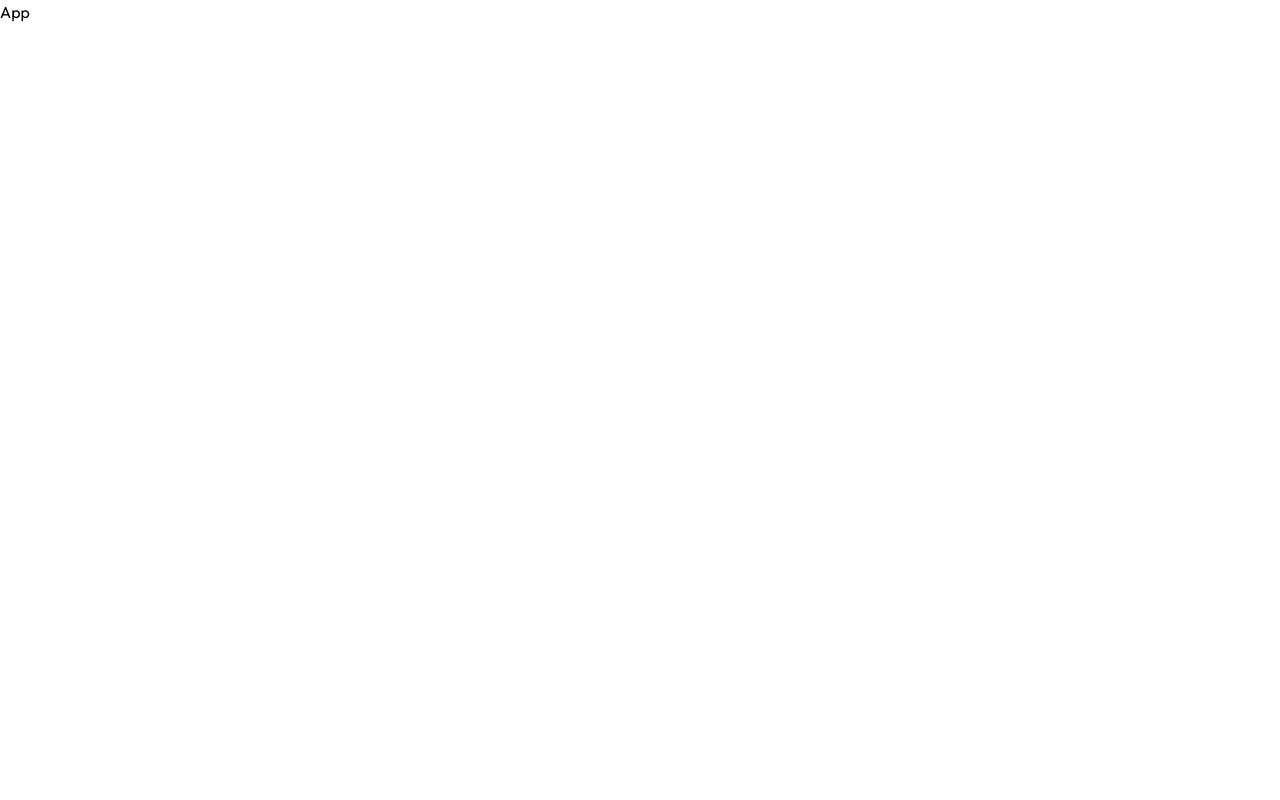
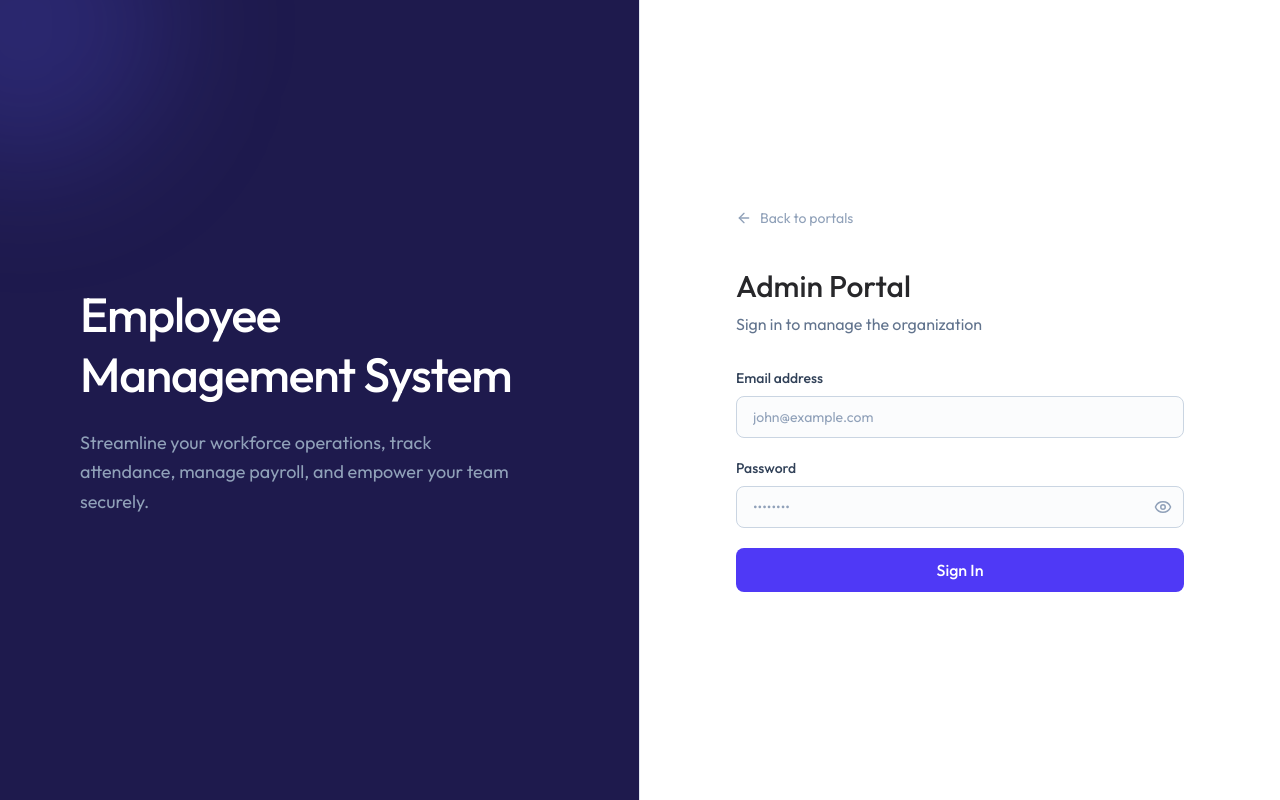
Before and after one commit to asam0816/EMS---Employee-Management-System, a React (Vite) app in the folder client/: page /login/admin in a window 1280 px wide. Built offline with nearby package versions, Linux system fonts and the light colour scheme.

Commit message:
login form UI completed

```diff
--- a/client/src/App.jsx
+++ b/client/src/App.jsx
@@ -1,8 +1,41 @@
-import React from 'react'
+import { Toaster } from "react-hot-toast"
+import { Navigate, Route, Routes } from "react-router-dom"
+import Layout from "./pages/Layout"
+import LoginLanding from "./pages/LoginLanding"
+import Dashboard from "./pages/Dashboard"
+import Employees from "./pages/Employees"
+import Attendance from "./pages/Attendance"
+import Leave from "./pages/Leave"
+import Payslips from "./pages/Payslips"
+import Settings from "./pages/Settings"
+import PrintPayslip from "./pages/PrintPayslip"
+import LoginForm from "./components/LoginForm"
 
 const App = () => {
   return (
-    <div>App</div>
+    <>
+      <Toaster />
+        <Routes>
+          <Route path="/login" element={ <LoginLanding/> }/>
+
+          <Route path="/login/admin" element={ <LoginForm role="admin" title="Admin Portal" subtitle="Sign in to manage the organization" /> }/>
+          <Route path="/login/employee" element={ <LoginForm role="employee" title="Employee Portal" subtitle="Sign in to access your account" /> }/>
+
+          <Route element={<Layout />}>
+          <Route path="/dashboard" element={<Dashboard />} />
+          <Route path="/employees" element={<Employees />} />
+          <Route path="/attendance" element={<Attendance />} />
+          <Route path="/leave" element={<Leave />} />
+          <Route path="/payslips" element={<Payslips />} />
+          <Route path="/settings" element={<Settings />} />
+        </Route>
+
+        <Route path="/print/payslips/:id" element={ <PrintPayslip/> }/>
+
+        <Route path="*" element={<Navigate to="/dashboard" replace />} />
+
+    </Routes>
+    </>
   )
 }
 
--- /dev/null
+++ b/client/src/components/LoginForm.jsx
@@ -0,0 +1,90 @@
+import React, { useState } from 'react'
+import { Link } from 'react-router-dom'
+import { ArrowLeft as ArrowLeftIcon, Eye, EyeOff } from 'lucide-react'
+import LoginLeftSide from './LoginLeftSide'
+
+const LoginForm = ({ role, title, subtitle }) => {
+  const [email, setEmail] = useState("")
+  const [password, setPassword] = useState("")
+  const [showPassword, setShowPassword] = useState(false)
+  const [error, setError] = useState("")
+  const [loading, setLoading] = useState(false)
+
+  const handleSubmit = async (e) => {
+    e.preventDefault()
+    // Add your login logic here
+  }
+
+  return (
+    <div className='min-h-screen flex flex-col md:flex-row'>
+      <LoginLeftSide />
+
+      <div className='flex-1 flex items-center justify-center p-6 sm:p-12 bg-white'>
+        <div className="w-full max-w-md animate-fade-in">
+
+          <Link to='/login' className='inline-flex items-center gap-2 text-slate-400 hover:text-slate-700 text-sm mb-10 transition-colors'>
+            <ArrowLeftIcon size={16} /> Back to portals
+          </Link>
+
+          <div className="mb-8">
+            <h1 className='text-2xl sm:text-3xl font-medium text-zinc-800'>{title}</h1>
+            <p className='text-slate-500 text-sm sm:text-base mt-2'>{subtitle}</p>
+          </div>
+
+          {error && (
+            <div className='mb-6 p-4 bg-rose-50 border border-rose-200 text-rose-700 text-sm rounded-xl flex items-start gap-3'>
+              <div className='w-1.5 h-1.5 rounded-full bg-rose-500 mt-1.5 shrink-0' />
+              {error}
+            </div>
+          )}
+
+          <form className='space-y-5' onSubmit={handleSubmit}>
+            <div>
+              <label className='block text-sm font-medium text-slate-700 mb-2'>Email address</label>
+              <input
+                type="email"
+                value={email}
+                onChange={(e) => setEmail(e.target.value)}
+                required
+                placeholder='john@example.com'
+                className='w-full px-4 py-2.5 border border-slate-300 rounded-lg focus:outline-none focus:border-indigo-500'
+              />
+            </div>
+
+            <div>
+              <label className='block text-sm font-medium text-slate-700 mb-2'>Password</label>
+              <div className='relative'>
+                <input
+                  type={showPassword ? 'text' : 'password'}
+                  value={password}
+                  onChange={(e) => setPassword(e.target.value)}
+                  required
+                  placeholder='••••••••'
+                  className='w-full px-4 py-2.5 pr-11 border border-slate-300 rounded-lg focus:outline-none focus:border-indigo-500'
+                />
+                <button
+                  type='button'
+                  className="absolute right-3 top-1/2 -translate-y-1/2 text-slate-400 hover:text-slate-600"
+                  onClick={() => setShowPassword(!showPassword)}
+                >
+                  {showPassword ? <EyeOff size={18} /> : <Eye size={18} />}
+                </button>
+              </div>
+            </div>
+
+            <button
+              type="submit"
+              disabled={loading}
+              className="w-full bg-indigo-600 hover:bg-indigo-700 text-white py-2.5 rounded-lg font-medium transition-colors disabled:opacity-70"
+            >
+              {loading ? 'Signing in...' : 'Sign In'}
+            </button>
+          </form>
+
+        </div>
+      </div>
+    </div>
+  )
+}
+
+export default LoginForm
--- /dev/null
+++ b/client/src/components/LoginLeftSide.jsx
@@ -0,0 +1,24 @@
+import React from 'react'
+
+const LoginLeftSide = () => {
+  return (
+    <div className="hidden md:flex w-1/2 bg-indigo-950 relative overflow-hidden border-r border-slate-200">
+
+      <div className="absolute -top-30 -left-30 w-72 h-72 bg-indigo-500/20 rounded-full blur-3xl"></div>
+
+      <div className="relative z-10 flex flex-col items-start justify-center p-12 lg:p-20 w-full h-full">
+        <div>
+          <h1 className="text-4xl lg:text-5xl font-medium text-white mb-6 leading-tight tracking-tight">
+            Employee <br /> Management System
+          </h1>
+          <p className="text-slate-400 text-lg max-w-md leading-relaxed">
+            Streamline your workforce operations, track attendance, manage payroll, and empower your team securely.
+          </p>
+        </div>
+      </div>
+
+    </div>
+  )
+}
+
+export default LoginLeftSide
--- /dev/null
+++ b/client/src/pages/Attendance.jsx
@@ -0,0 +1,9 @@
+
+
+const Attendance = () => {
+  return (
+    <div>Attendance</div>
+  )
+}
+
+export default Attendance
--- /dev/null
+++ b/client/src/pages/Dashboard.jsx
@@ -0,0 +1,9 @@
+
+
+const Dashboard = () => {
+  return (
+    <div>Dashboard</div>
+  )
+}
+
+export default Dashboard
--- /dev/null
+++ b/client/src/pages/Employees.jsx
@@ -0,0 +1,9 @@
+
+
+const Employees = () => {
+  return (
+    <div>Employees</div>
+  )
+}
+
+export default Employees
--- /dev/null
+++ b/client/src/pages/Layout.jsx
@@ -0,0 +1,19 @@
+import { Outlet } from "react-router-dom"
+
+const Layout = () => {
+  return (
+    <div className="flex h-screen bg-linear-to-br from-slate-50 via-white to-indigo-50/30">
+
+      <p>Sidebar</p>
+
+      <main className="flex-1 overflow-y-auto">
+        <div className="p-4 pt-16 sm:p-6 sm:pt-6 lg:p-8 max-w-[1400px] mx-auto">
+          <Outlet />
+        </div>
+      </main>
+
+    </div>
+  )
+}
+
+export default Layout
--- /dev/null
+++ b/client/src/pages/Leave.jsx
@@ -0,0 +1,9 @@
+
+
+const Leave = () => {
+  return (
+    <div>Leave</div>
+  )
+}
+
+export default Leave
--- /dev/null
+++ b/client/src/pages/LoginLanding.jsx
@@ -0,0 +1,69 @@
+import React from "react"
+import { Link } from "react-router-dom"
+import LoginLeftSide from "../components/LoginLeftSide"
+import { Shield, User, ArrowRight } from "lucide-react"
+
+const LoginLanding = () => {
+  const portalOptions = [
+    {
+      to: "/login/admin",
+      title: "Admin Portal",
+      description: "Manage employees, departments, payroll, and system configurations.",
+      icon: Shield
+    },
+    {
+      to: "/login/employee",
+      title: "Employee Portal",
+      description: "View your profile, track attendance, request time off, and access payslips.",
+      icon: User
+    }
+  ]
+
+  return (
+    <div className="flex h-screen">
+      <LoginLeftSide />
+
+      <div className="w-full md:w-1/2 flex items-center justify-center">
+        <div className="w-full max-w-md p-6">
+          <h2 className="text-3xl font-medium text-slate-900 tracking-tight mb-3">
+            Welcome Back
+          </h2>
+          <p className="text-slate-500 mb-8">
+            Select your portal to securely access the system.
+          </p>
+
+          {/* Portal Cards */}
+          <div className="space-y-4">
+            {portalOptions.map((portal) => (
+              <Link
+                key={portal.to}
+                to={portal.to}
+                className="group block bg-slate-50 border border-slate-200 rounded-lg p-5 sm:p-6 transition-all duration-300 hover:border-indigo-400 hover:bg-indigo-50"
+              >
+                <div className="flex items-center justify-between gap-4">
+                  <div>
+                    <h3 className="text-lg text-slate-800 group-hover:text-indigo-600 transition-colors">
+                      {portal.title}
+                    </h3>
+                    <p className="text-sm text-slate-500 mt-1">
+                      {portal.description}
+                    </p>
+                  </div>
+                  <ArrowRight className="w-5 h-5 text-slate-400 group-hover:text-indigo-600 group-hover:translate-x-1 transition-all duration-300" />
+                </div>
+              </Link>
+            ))}
+          </div>
+
+            {/* Footer */}
+<div className="mt-12 text-center md:text-left text-sm text-slate-400">
+  <p>© {new Date().getFullYear()} TechTitans. All rights reserved.</p>
+</div>
+
+        </div>
+      </div>
+    </div>
+  )
+}
+
+export default LoginLanding
--- /dev/null
+++ b/client/src/pages/Payslips.jsx
@@ -0,0 +1,7 @@
+const Payslips = () => {
+  return (
+    <div>Payslips</div>
+  )
+}
+
+export default Payslips
--- /dev/null
+++ b/client/src/pages/PrintPayslip.jsx
@@ -0,0 +1,9 @@
+
+
+const PrintPayslip = () => {
+  return (
+    <div>PrintPayslip</div>
+  )
+}
+
+export default PrintPayslip
--- /dev/null
+++ b/client/src/pages/Settings.jsx
@@ -0,0 +1,9 @@
+
+
+const Settings = () => {
+  return (
+    <div>Settings</div>
+  )
+}
+
+export default Settings
```
